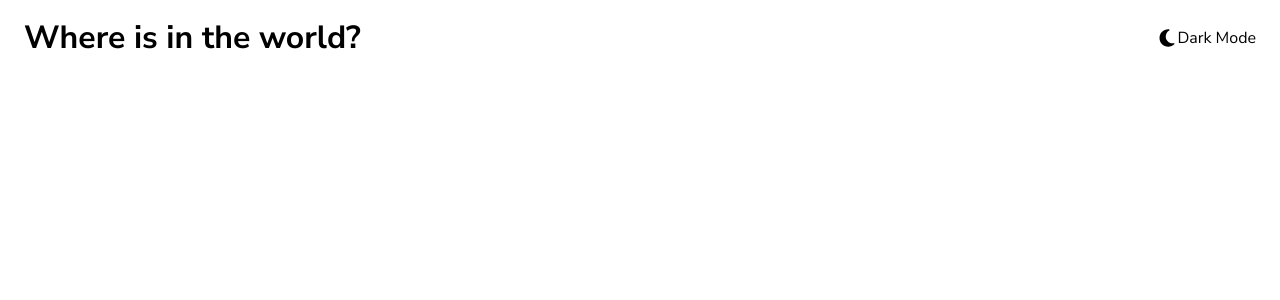
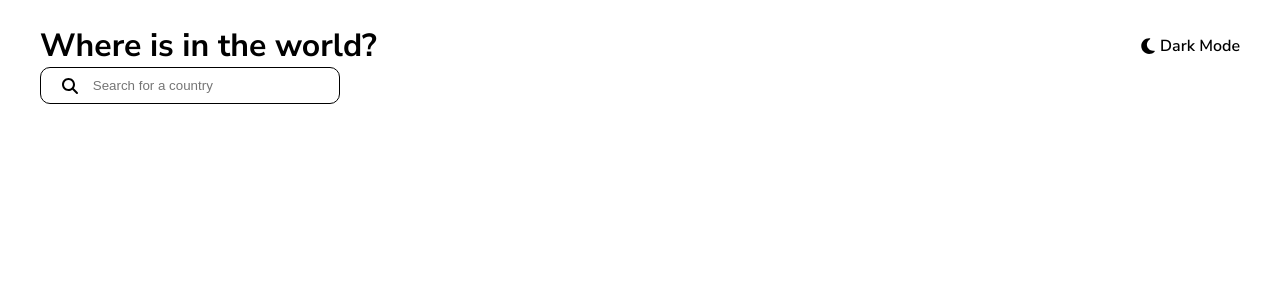
Before and after one commit to Erne1984/GlobalExplorer, a React (Create React App) app: page / in a window 1280 px wide. Shown: the top 300 px of the page. Built offline with nearby package versions, Linux system fonts and the light colour scheme.

Commit message:
search bar

```diff
--- a/src/App.js
+++ b/src/App.js
@@ -1,6 +1,8 @@
 import './App.css';
 
 import Header from './components/Header/Header';
+import SearchBar from './components/SearchBar/SearchBar';
+
 
 function App() {
   return (
@@ -8,6 +10,8 @@ function App() {
 
       <Header/>
 
+      <SearchBar/>
+
     </>
   );
 }
--- a/src/components/Header/Header.css
+++ b/src/components/Header/Header.css
@@ -4,14 +4,18 @@
     align-items: center;
 }
 
-
 .switch-theme-box{
     display: flex;
     justify-content: space-between;
     align-items: center;
+    gap: 3px;
 }
 
 .icons{
-    height: 20px;
-    width: 20px;
+    height: 18px;
+    width: 18px;
 }
+
+.theme-text{
+    font-weight: 600;
+}
--- /dev/null
+++ b/src/components/SearchBar/SearchBar.css
@@ -0,0 +1,20 @@
+.search-box {
+    display: flex;
+    align-items: center;
+    width: 300px;
+    border-radius: 10px;
+    padding: 0.6rem 1.3rem;
+    border: 1px solid black;
+}
+
+.search-icon {
+    margin-right: 15px;
+}
+
+.search-input {
+    font-weight: 1.1rem;
+    flex: 1;
+    width: 100%;
+    border: none;
+    outline: none;
+}
--- a/src/components/SearchBar/SearchBar.js
+++ b/src/components/SearchBar/SearchBar.js
@@ -0,0 +1,17 @@
+import './SearchBar.css';
+import { FontAwesomeIcon } from '@fortawesome/react-fontawesome';
+import { faMagnifyingGlass } from '@fortawesome/free-solid-svg-icons';
+
+export default function SearchBar() {
+
+    return (
+        <div className='search-box'>
+            <FontAwesomeIcon icon={faMagnifyingGlass} className='search-icon'/>
+            <input
+                type='text'
+                placeholder='Search for a country'
+                className='search-input'
+            />
+        </div>
+    );
+}
--- a/src/index.css
+++ b/src/index.css
@@ -15,5 +15,5 @@ body {
   font-family: "Nunito Sans", 'Arial', sans-serif;
   background-color: var(--white-theme);
   color: var(--dark-text-color);
-  padding: 1rem 1.5rem;
+  padding: 1.5rem 2.5rem;
 }
```
